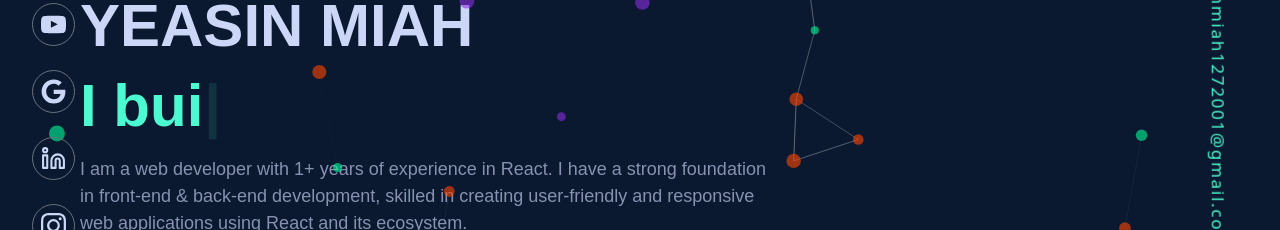
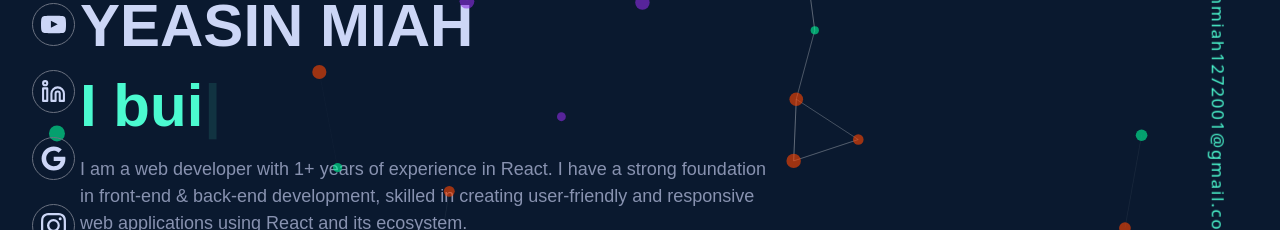
Before and after one commit to yeasinmiah1272001/devportfolio, a React (Vite) app: page / in a window 1280 px wide. Shown: the part 224-454 px from the top of the page. Built offline with nearby package versions, Linux system fonts and the light colour scheme.

Commit message:
project add

```diff
--- a/src/Component/LeftSiteNavbar/LeftSiteNavbar.jsx
+++ b/src/Component/LeftSiteNavbar/LeftSiteNavbar.jsx
@@ -17,20 +17,25 @@ const LeftSiteNavbar = () => {
         </div>
 
         <div className="border border-gray-500  px-2 py-2 rounded-full hover:border hover:border-designColor hover:text-designColor duration-500 cursor-pointer">
-          <li>
-            <ImYoutube size={25} />{" "}
-          </li>
+          <a href="https://www.youtube.com/channel/UClFp4MVgiE0cPyO-pmtG73g">
+            <li>
+              <ImYoutube size={25} />{" "}
+            </li>
+          </a>
+        </div>
+        <div className="border border-gray-500  px-2 py-2 rounded-full hover:border hover:border-designColor hover:text-designColor duration-500 cursor-pointer">
+          <a href="https://www.linkedin.com/in/yeasin-miah-198b5829a/">
+            <li>
+              <FiLinkedin size={25} />
+            </li>
+          </a>
         </div>
         <div className="border border-gray-500  px-2 py-2 rounded-full hover:border hover:border-designColor hover:text-designColor duration-500 cursor-pointer">
           <li>
             <FaGoogle size={25} />
           </li>
         </div>
-        <div className="border border-gray-500  px-2 py-2 rounded-full hover:border hover:border-designColor hover:text-designColor duration-500 cursor-pointer">
-          <li>
-            <FiLinkedin size={25} />
-          </li>
-        </div>
+
         <div className="border border-gray-500  px-2 py-2 rounded-full hover:border hover:border-designColor hover:text-designColor duration-500 cursor-pointer">
           <li>
             <BsInstagram size={25} />{" "}
```
